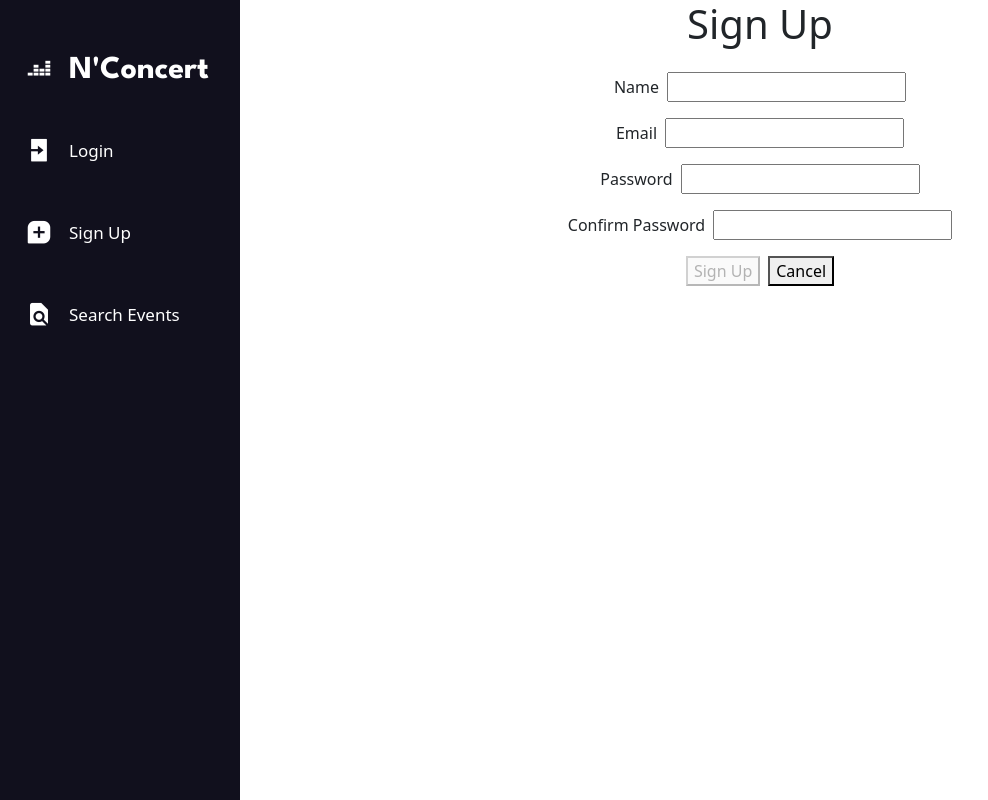
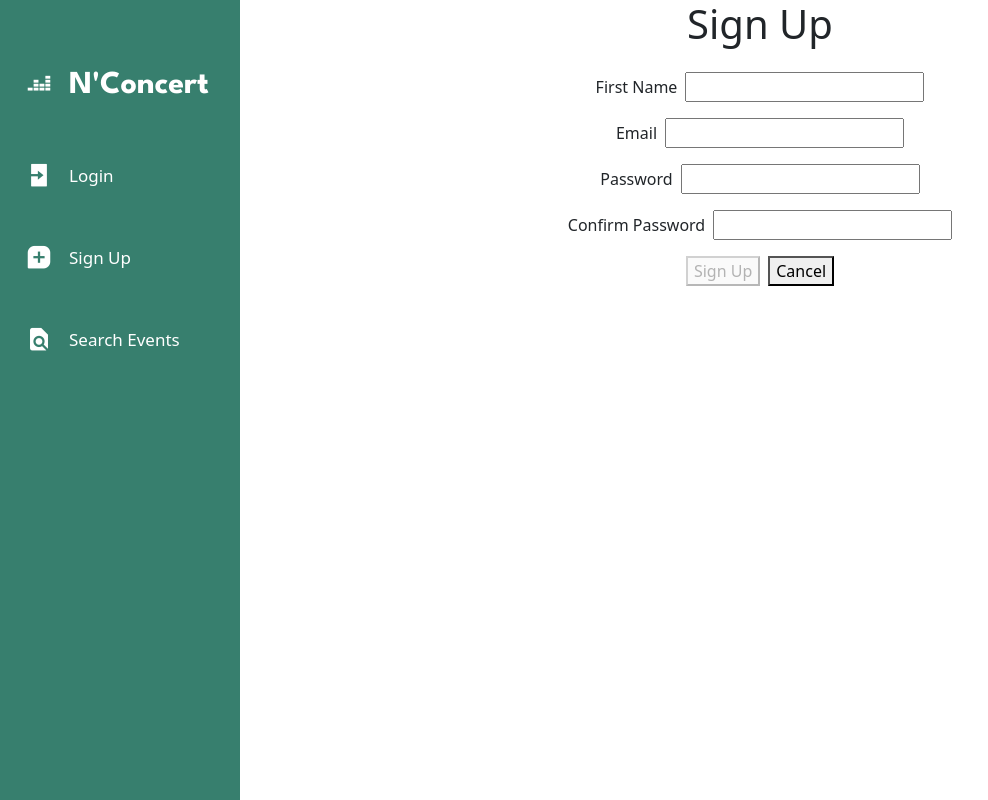
Before and after one commit to sarahpicard/NConcert-front-end, a React (Create React App) app: page /signup in a window 1280 px wide. Shown: the whole page, without its empty margins (0-988 px from the left). Built offline with nearby package versions, Linux system fonts and the light colour scheme; no server answers.

Commit message:
add hover effect to nav

```diff
--- a/src/components/NavBar/NavBar.css
+++ b/src/components/NavBar/NavBar.css
@@ -1,6 +1,6 @@
 .whole-navigation-bar, .logout-btn {
   font-family: 'Roboto', sans-serif;
-  font-weight: 400;
+  font-weight: 600;
 }
 
 .nav_li_item {
@@ -32,6 +32,9 @@
   transition: all 0.4s ease;
   border-radius: 12px;
 }
+.link_tag_destination_home:hover {
+  color: #e2f3ef;
+}
 .link_tag_destination:hover {
   background-color: #fff;
   color: #11101d;
@@ -43,6 +46,19 @@
   line-height: 50px;
   text-align: center;
 }
+.nav_li_item:hover .nav_icon_item {
+  transition: 0.9s;
+  transform: rotate(360deg);
+  -ms-transform: rotate(360deg);
+  -webkit-transform: rotate(360deg);
+}
+.logo:hover .nav_icon_item {
+  transition: 0.9s;
+  transform: rotate(360deg);
+  -ms-transform: rotate(360deg);
+  -webkit-transform: rotate(360deg);
+}
+
 .nav_icon_item_logout {
   height: 70px;
   min-width: 70px;
@@ -55,7 +71,7 @@
   left: 0;
   height: 100%;
   width: 240px;
-  background-color: #11101d;
+  background-color: #377f6e;
   padding: 6px 14px;
 }
 
@@ -65,7 +81,8 @@
   height: 50px;
   width: 100%;
   align-items: center;
-  margin-top: 18%;
+  margin-top: 25%;
+  margin-bottom: 20%;
 }
 .logo_content, .logo, i{
   font-size: 27px;
--- a/src/components/SignupForm/SignupForm.jsx
+++ b/src/components/SignupForm/SignupForm.jsx
@@ -44,7 +44,7 @@ const SignupForm = props => {
       className={styles.container}
     >
       <div className={styles.inputContainer}>
-        <label htmlFor="name" className={styles.label}>Name</label>
+        <label htmlFor="name" className={styles.label}>First Name</label>
         <input
           type="text"
           autoComplete="off"
--- /dev/null
+++ b/src/pages/Landing/Landing.css
@@ -0,0 +1,5 @@
+.whole-landing-page {
+  margin-left: 5%;
+  margin-top: 40px;
+  padding-top: 20px;
+}
--- a/src/pages/Landing/Landing.jsx
+++ b/src/pages/Landing/Landing.jsx
@@ -3,6 +3,8 @@ import { Link } from 'react-router-dom'
 import Search from "../Search/Search.jsx"
 import { useState, useEffect } from 'react'
 import * as profileService from '../../services/profileService'
+
+import './Landing.css'
 
 const Landing = ({ user }) => {
   const [profiles, setProfiles] = useState([])
@@ -14,7 +16,7 @@ const Landing = ({ user }) => {
 
 
   return (
-    <>
+    <div className='whole-landing-page'>
     {user ?
       <div>
         <h1>Hello, {user.name.charAt(0).toUpperCase() + user.name.slice(1)}! 👋</h1>
@@ -32,7 +34,7 @@ const Landing = ({ user }) => {
 
       <h1>Search Events!</h1>
       <Search />
-    </>
+    </div>
   )
 }
 
```
